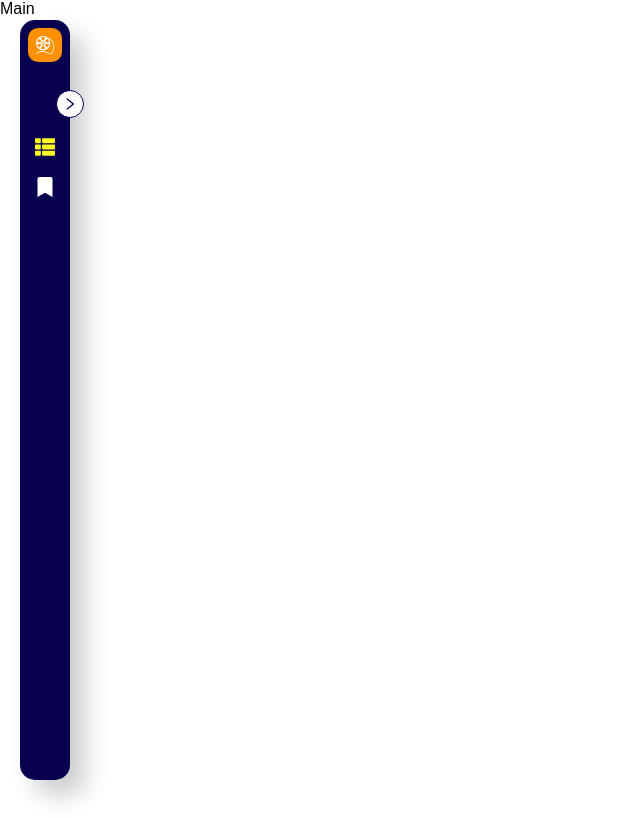
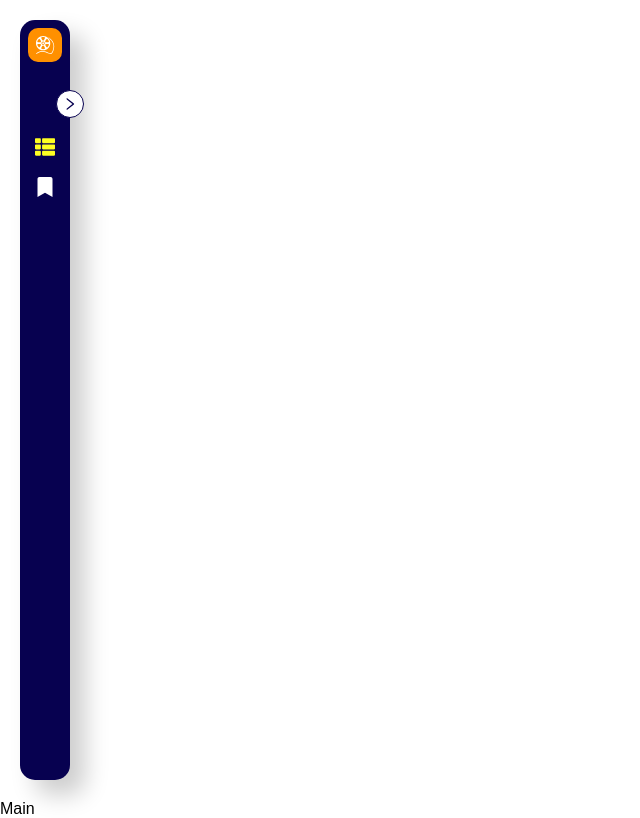
Before and after one commit to VladimirPariy/films-app, a React (Create React App) app: page / in a window 1280 px wide. Shown: the whole page, without its empty margins (0-640 px from the left). Built offline with nearby package versions, Linux system fonts and the light colour scheme.

Commit message:
refac: refactored styles for sidebar

```diff
--- a/src/components/sidebar/Sidebar.module.scss
+++ b/src/components/sidebar/Sidebar.module.scss
@@ -1,3 +1,7 @@
+.sidebarWrapper {
+  position: relative;
+  width: 100%;
+  height: 150px;
 
   .sidebarContainer {
     position: fixed;
@@ -68,15 +72,12 @@
       .sidebarMenu {
         padding-inline-start: 0;
         position: relative;
-
         list-style: none;
         margin: 50px 0 10px 0;
-
 
         > li:hover {
           background: #FF9000;
         }
-
 
         > li {
           padding: 10px 8px;
@@ -107,26 +108,32 @@
               white-space: nowrap;
             }
           }
-
         }
 
         > li > a.active {
           color: #ff2;
         }
-
+      }
+    }
   }
 }
 
-}
-
+.sidebarWrapperClosed {
+  height: 50px;
 
   .sidebarContainerClosed {
     height: 50px;
     transition-duration: 300ms;
   }
+}
 
 
 @media screen and (min-width: 769px) {
+  .sidebarWrapper {
+    position: relative;
+    width: 190px;
+    height: 100vh;
+
     .sidebarContainer {
       inset: 20px;
       width: 150px;
@@ -166,8 +173,13 @@
         }
       }
     }
+  }
+  .sidebarWrapperClosed {
+    width: 90px;
 
     .sidebarContainerClosed {
       width: 50px;
     }
+
   }
+}
--- a/src/components/sidebar/Sidebar.tsx
+++ b/src/components/sidebar/Sidebar.tsx
@@ -2,6 +2,7 @@ import {FC, useState} from 'react'
 import styles from './Sidebar.module.scss'
 
 import {getClassListByCondition} from "../../lib/utils";
+
 import SidebarMenuList from "./SidebarMenuList";
 import SidebarLogo from "./SidebarLogo";
 import SidebarToggle from "./SidebarToggle";
@@ -10,14 +11,17 @@ import SidebarToggle from "./SidebarToggle";
 const Sidebar: FC = () => {
 	const [isOpenSidebar, setIsOpenSidebar] = useState<boolean>(false);
 
+	const sidebarWrapper = getClassListByCondition(styles, 'sidebarWrapper', 'sidebarWrapperClosed', !isOpenSidebar);
 	const sidebarContainer = getClassListByCondition(styles, 'sidebarContainer', 'sidebarContainerClosed', !isOpenSidebar);
 
 	return (
-		<aside className={sidebarContainer}>
-			<SidebarLogo isOpenSidebar={isOpenSidebar}/>
-			<SidebarToggle isOpenSidebar={isOpenSidebar} setIsOpenSidebar={setIsOpenSidebar}/>
-			<SidebarMenuList/>
-		</aside>
+		<div className={sidebarWrapper}>
+			<aside className={sidebarContainer}>
+				<SidebarLogo isOpenSidebar={isOpenSidebar}/>
+				<SidebarToggle isOpenSidebar={isOpenSidebar} setIsOpenSidebar={setIsOpenSidebar}/>
+				<SidebarMenuList/>
+			</aside>
+		</div>
 	)
 }
 
```
Lines whose indentation alone changed are shown as unchanged.
